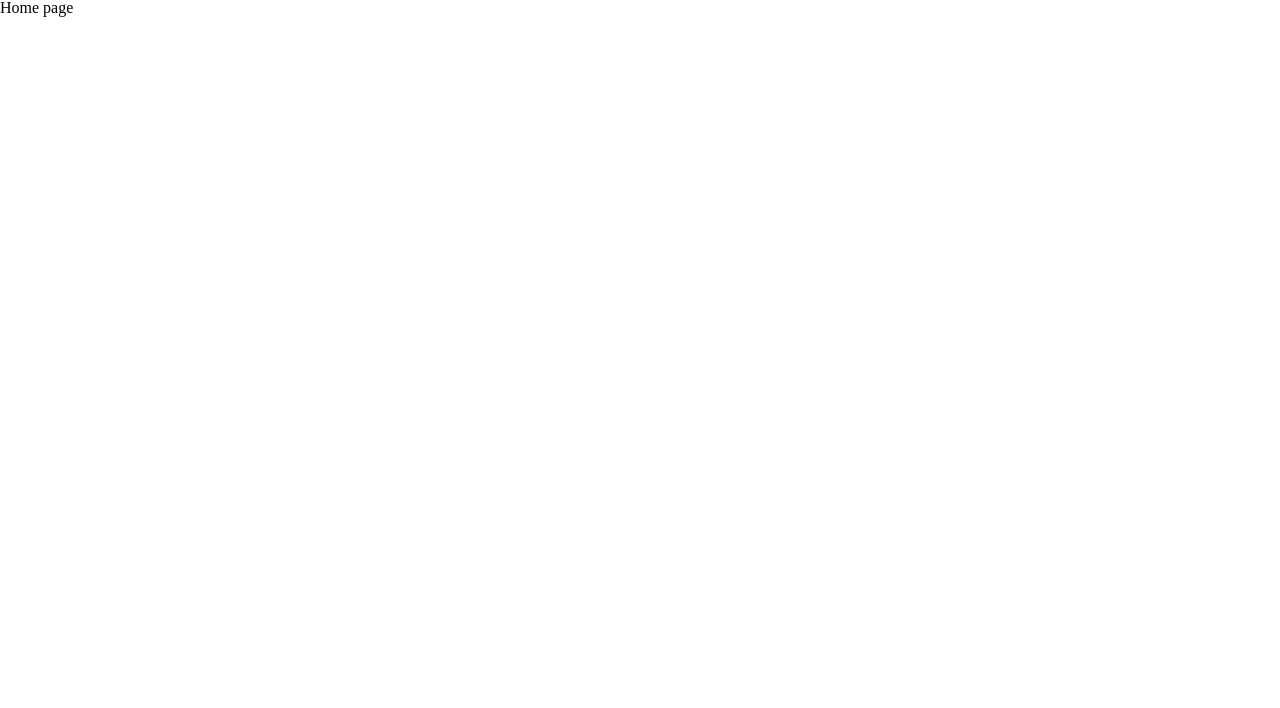
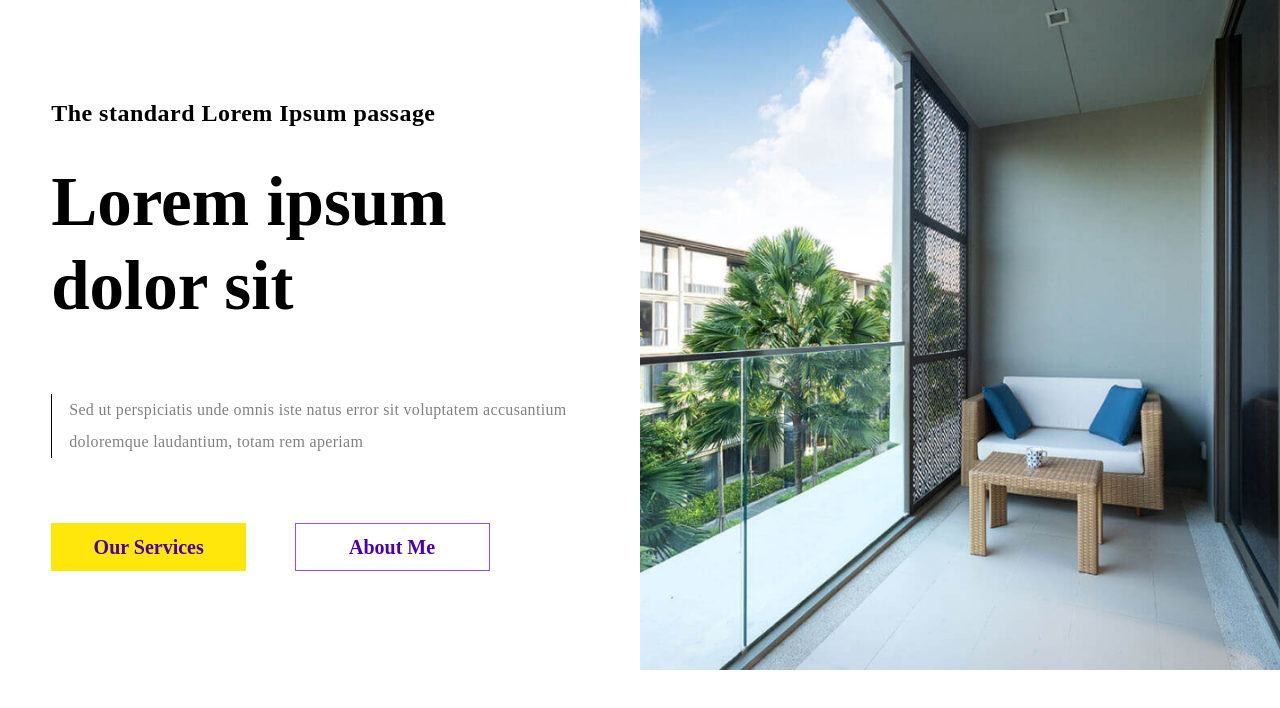
Before and after one commit to DuTran7/CityHouzing, a Next.js app: page / in a window 1280 px wide. Shown: the top 708 px of the page. Built offline with nearby package versions, Linux system fonts and the light colour scheme.

Commit message:
[implement]: Home page topic

```diff
--- a/src/components/pages/Home/HomePage.js
+++ b/src/components/pages/Home/HomePage.js
@@ -3,6 +3,7 @@ import { useRouter } from 'next/router';
 import { useEffect, useState } from 'react';
 
 import { debounce } from 'lodash';
+import HomeTopic from './HomeTopic';
 
 export default function HomePage(props) {
   const router = useRouter();
@@ -47,8 +48,7 @@ export default function HomePage(props) {
         overflow: 'hidden',
       }}
     >
-      Home page
-      <Typography variant="h3">sadas</Typography>
+      <HomeTopic></HomeTopic>
     </Box>
   );
 }
--- /dev/null
+++ b/src/components/pages/Home/HomeTopic.js
@@ -0,0 +1,88 @@
+import { Box, Typography } from '@mui/material';
+import { StyledBtnContain, StyledBtnOutlined } from 'components/ukit/Button';
+import React from 'react';
+import { theme } from 'theme';
+
+function HomeTopic() {
+  return (
+    <Box
+      style={{ display: 'flex', flexDirection: 'row', alignItems: 'center' }}
+    >
+      <Box
+        style={{
+          maxWidth: '50%',
+          width: '50%',
+          boxSizing: 'border-box',
+          padding: '4%',
+        }}
+      >
+        <Box style={{}}>
+          <Typography
+            color={theme.palette.common.black}
+            style={{
+              fontWeight: 600,
+              fontSize: '24px',
+              lineHeight: '29px',
+              marginBottom: '32px',
+            }}
+          >
+            The standard Lorem Ipsum passage
+          </Typography>
+          <Typography
+            variant="h3"
+            color={theme.palette.common.black}
+            style={{
+              fontWeight: 600,
+              fontSize: '69px',
+              lineHeight: '84px',
+              marginBottom: '66px',
+            }}
+          >
+            Lorem ipsum dolor sit
+          </Typography>
+          <Typography
+            color={theme.palette.text.subText}
+            style={{
+              fontWeight: 400,
+              fontSize: '16px',
+              lineHeight: '32px',
+              borderLeft: '1px solid black',
+              paddingLeft: '17px',
+              marginBottom: '65px',
+            }}
+          >
+            Sed ut perspiciatis unde omnis iste natus error sit voluptatem
+            accusantium doloremque laudantium, totam rem aperiam
+          </Typography>
+          <Box>
+            {/* Figma fontSize is 24px */}
+            <StyledBtnContain
+              uppercase={false}
+              fontSize="20px"
+              fontWeight="600"
+              lineHeight="20px"
+              style={{ marginRight: '9%' }}
+            >
+              Our Services
+            </StyledBtnContain>
+            <StyledBtnOutlined
+              variant="outlined"
+              fontSize="20px"
+              fontWeight="600"
+              lineHeight="20px"
+            >
+              About Me
+            </StyledBtnOutlined>
+          </Box>
+        </Box>
+      </Box>
+      <img
+        src="/home/home-topic.png"
+        alt="Home Topic"
+        style={{ width: '50%' }}
+      />
+    </Box>
+  );
+}
+
+export default HomeTopic;
--- a/src/components/ukit/Button.js
+++ b/src/components/ukit/Button.js
@@ -123,5 +123,36 @@ export const StyledBtnUnder = styled(StyledBtn)(() => ({
   textDecoration: 'underline',
   textAlign: 'center',
 }));
+export const StyledBtnContain = styled(StyledBtn)(({fontSize,fontWeight, lineHeight}) => ({
+  padding: '0',
+  // height: '34px',
+  background: theme.palette.primary.secondary,
+  color: theme.palette.text.title,
+  fontSize:fontSize,
+  fontWeight: fontWeight,
+  lineHeight,
+  '&:hover': {
+    borderColor: theme.palette.action.hoverButton,
+  },
+  textTransform: "capitalize",
+  textDecoration: 'none',
+  textAlign: 'center',
+}));
+export const StyledBtnOutlined = styled(StyledBtn)(({fontSize,fontWeight,lineHeight}) => ({
+  padding: '0',
+  background: theme.palette.common.white,
+  color: theme.palette.text.title,
+  fontSize,
+  fontWeight,
+  lineHeight,
+  textTransform: "capitalize",
+  borderColor: theme.palette.action.hoverButton,
+
+  '&:hover': {
+    borderColor: theme.palette.action.hoverButton,
+  },
+  textDecoration: 'none',
+  textAlign: 'center',
+}));
 
 export const StyledIconLabelButton = styled(StyledBtn)(() => ({}));
--- a/src/theme.js
+++ b/src/theme.js
@@ -10,6 +10,7 @@ export const theme = responsiveFontSizes(
     palette: {
       primary: {
         main: '#CF1F25', // main
+        secondary: '#FFE70C', // yellow
       },
       border: 'linear-gradient(to Right, #D2FF7C, #FFEE48)',
       common: {
@@ -22,15 +23,21 @@ export const theme = responsiveFontSizes(
       },
       action: {
         hover: 'linear-gradient(to Right, #D2FF7C, #c1b435)',
+        hoverButton: "#9748FE"
       },
       text: {
         primary: '#FFFFFF',
         secondary: '#999CA0',
+        title: "#4A00A9",
+        subText: "#808080",
       },
       divider: '#292929',
       link: {
         blue: '#0C66FF',
       },
+      background: {
+        topic: "#F3F3F3",
+      }
     },
     // Config: TYPOGRAPHY
     typography: {
```
Also changed, not shown: public/home/home-topic.png (added).
